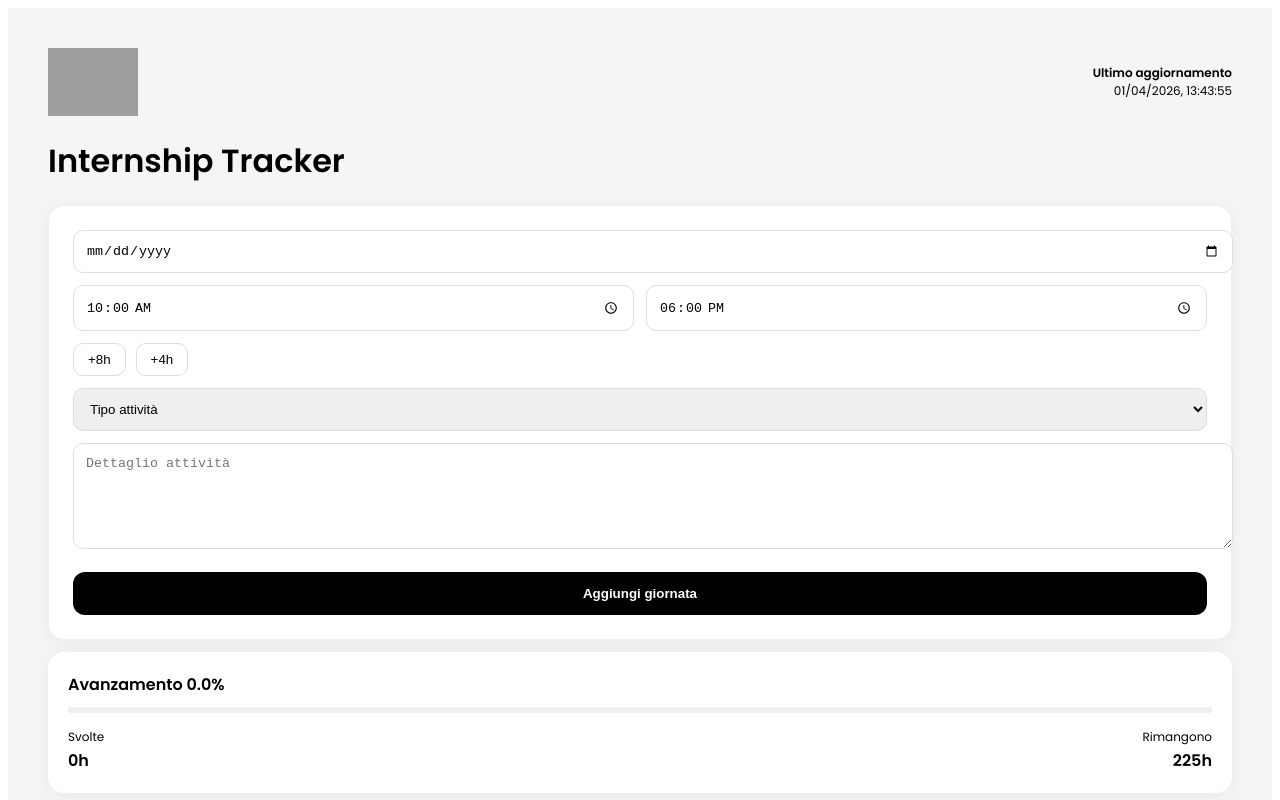
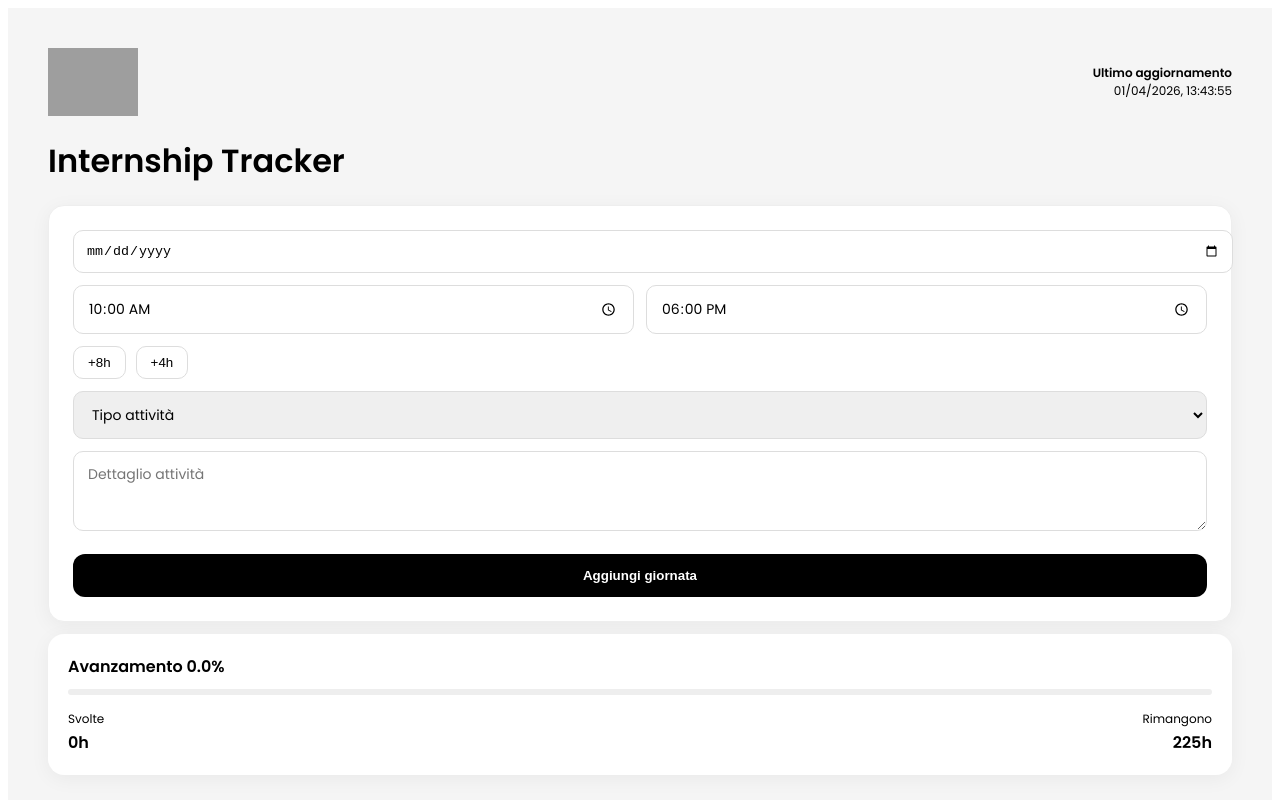
Before and after one commit to NUTSADV/nuts-tracker, a React (Vite) app: page / in a window 1280 px wide. Shown: the top 800 px of the page. Built offline with nearby package versions, Linux system fonts and the light colour scheme; grey boxes are pictures that could not be loaded.

Commit message:
Update App.jsx

```diff
--- a/App.jsx
+++ b/App.jsx
@@ -133,6 +133,10 @@ export default function App() {
 
         <input
           type="date"
+          style={{
+    ...inputStyle,
+    border: error ? "2px solid red" : "1px solid #ddd"
+  }}
           value={date}
           onChange={e=>{setDate(e.target.value); setError(false)}}
           style={{
@@ -250,9 +254,12 @@ export default function App() {
 
 const inputStyle = {
   width:"100%",
-  padding:12,
+  padding:"12px 14px",
   borderRadius:10,
-  border:"1px solid #ddd"
+  border:"1px solid #ddd",
+  fontFamily:"Poppins, sans-serif",
+  fontSize:14,
+  boxSizing:"border-box"
 };
 
 const cardStyle = {
```
